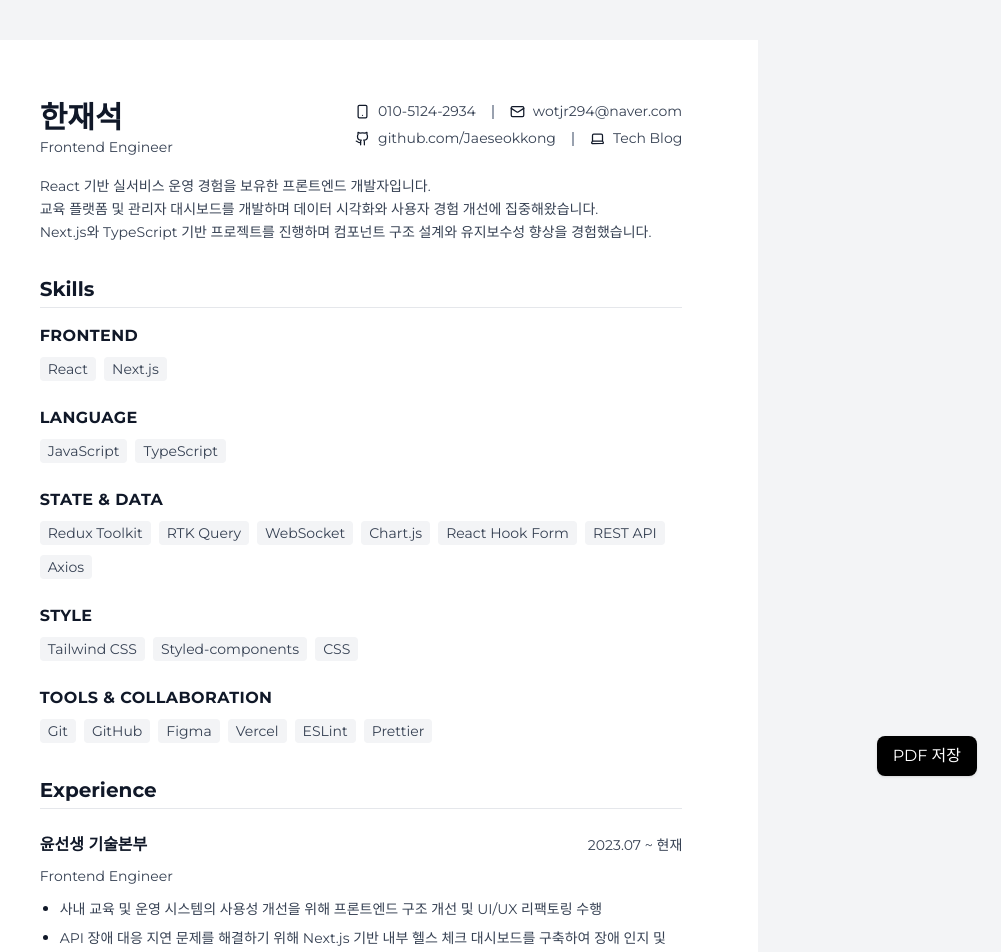
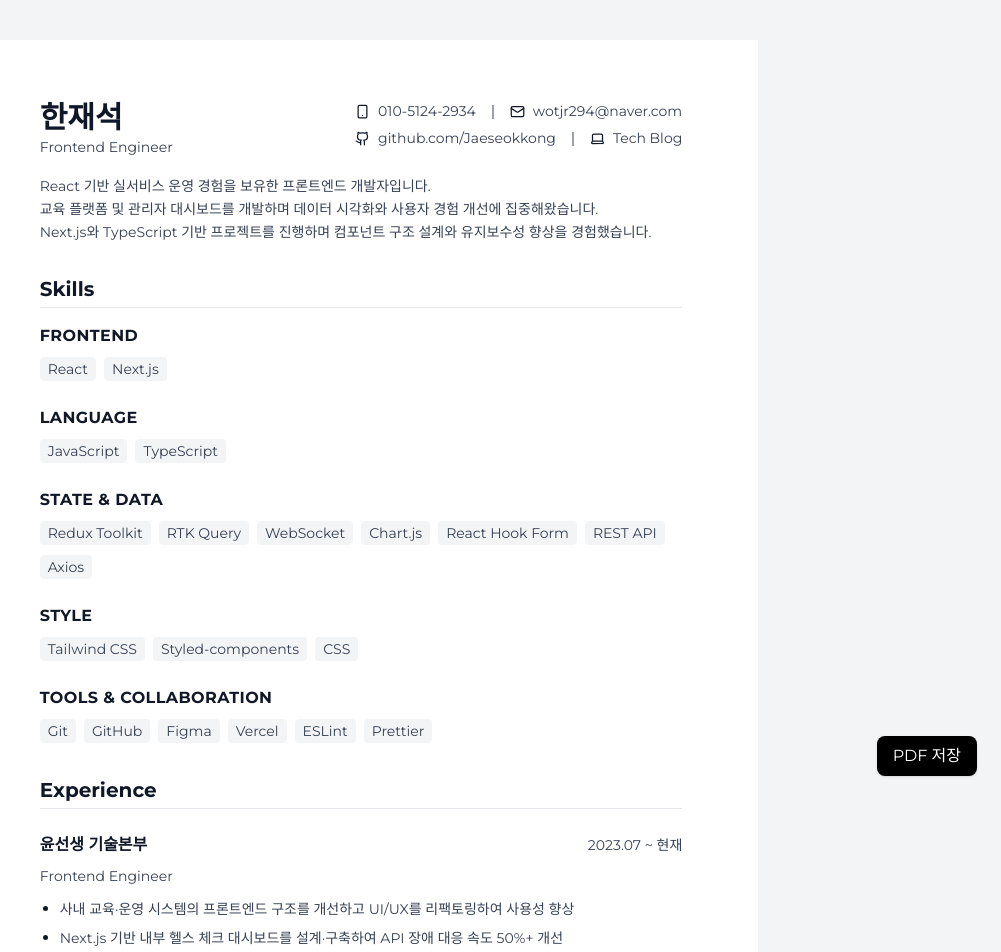
Before and after one commit to Jaeseokkong/NEXT-BLOG, a Next.js app: page /resume in a window 1280 px wide. Shown: the top 952 px of the page, without its empty margins (279-1280 px from the left). Built offline with nearby package versions, Linux system fonts and the light colour scheme.

Commit message:
fix(resume): 경력 문장 변경

```diff
--- a/src/app/resume/components/organisms/ExperienceSection.tsx
+++ b/src/app/resume/components/organisms/ExperienceSection.tsx
@@ -13,12 +13,13 @@ export default function ExperienceSection() {
                     role="Frontend Engineer"
                     period="2023.07 ~ 현재"
                     achievements={[
-                        "사내 교육 및 운영 시스템의 사용성 개선을 위해 프론트엔드 구조 개선 및 UI/UX 리팩토링 수행",
-                        "API 장애 대응 지연 문제를 해결하기 위해 Next.js 기반 내부 헬스 체크 대시보드를 구축하여 장애 인지 및 대응 속도 50% 이상 단축",
-                        "YOONS.COM 메인 홈페이지 운영 중 발생하는 콘텐츠 관리 비효율을 개선하기 위해 기능 개선 및 UI 개편 수행 → 사용자 탐색 경험 향상",
-                        "레거시 가맹 상담 시스템의 유지보수 어려움을 해결하기 위해 React 기반으로 신규 구축 → 입력 오류 감소 및 확장성 강화",
-                        "교사용 학습자 관리 서비스의 데이터 가시성을 개선하기 위해 진척도 대시보드 및 리포트 시각화 기능 구현 → 교사 업무 효율 약 15% 개선",
+                        "사내 교육·운영 시스템의 프론트엔드 구조를 개선하고 UI/UX를 리팩토링하여 사용성 향상",
+                        "Next.js 기반 내부 헬스 체크 대시보드를 설계·구축하여 API 장애 대응 속도 50%+ 개선",
+                        "YOONS.COM 메인 홈페이지 기능 개선 및 UI 개편을 통해 콘텐츠 관리 효율 향상",
+                        "레거시 가맹 상담 시스템을 React 기반으로 재구축하여 입력 오류 감소 및 확장성 강화",
+                        "학습자 관리 서비스에 진척도 대시보드 및 리포트 시각화 기능을 구현하여 교사 업무 효율 15% 개선",
                     ]}
+
                 />
                 <ExperienceItem
                     company="더리얼 IT서비스개발"
```
